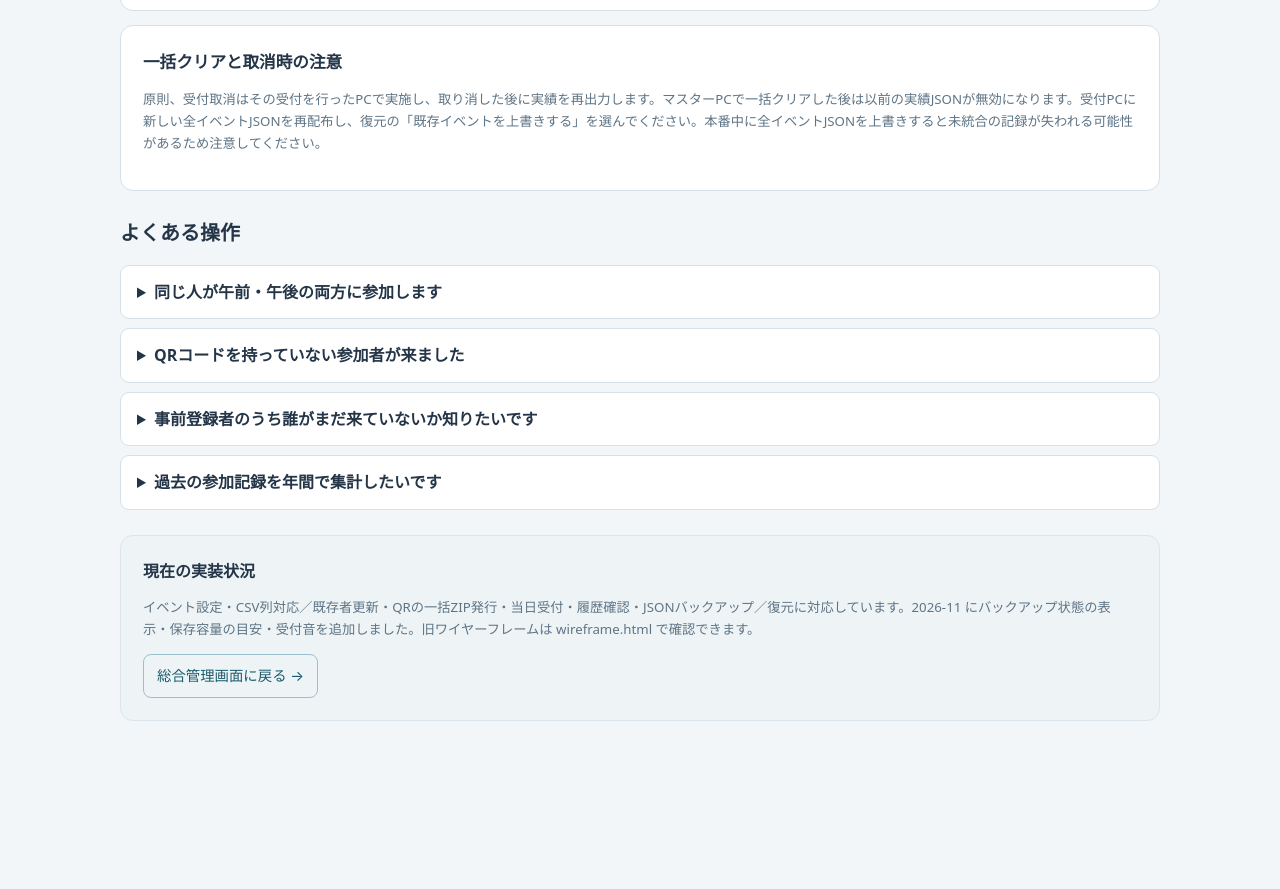
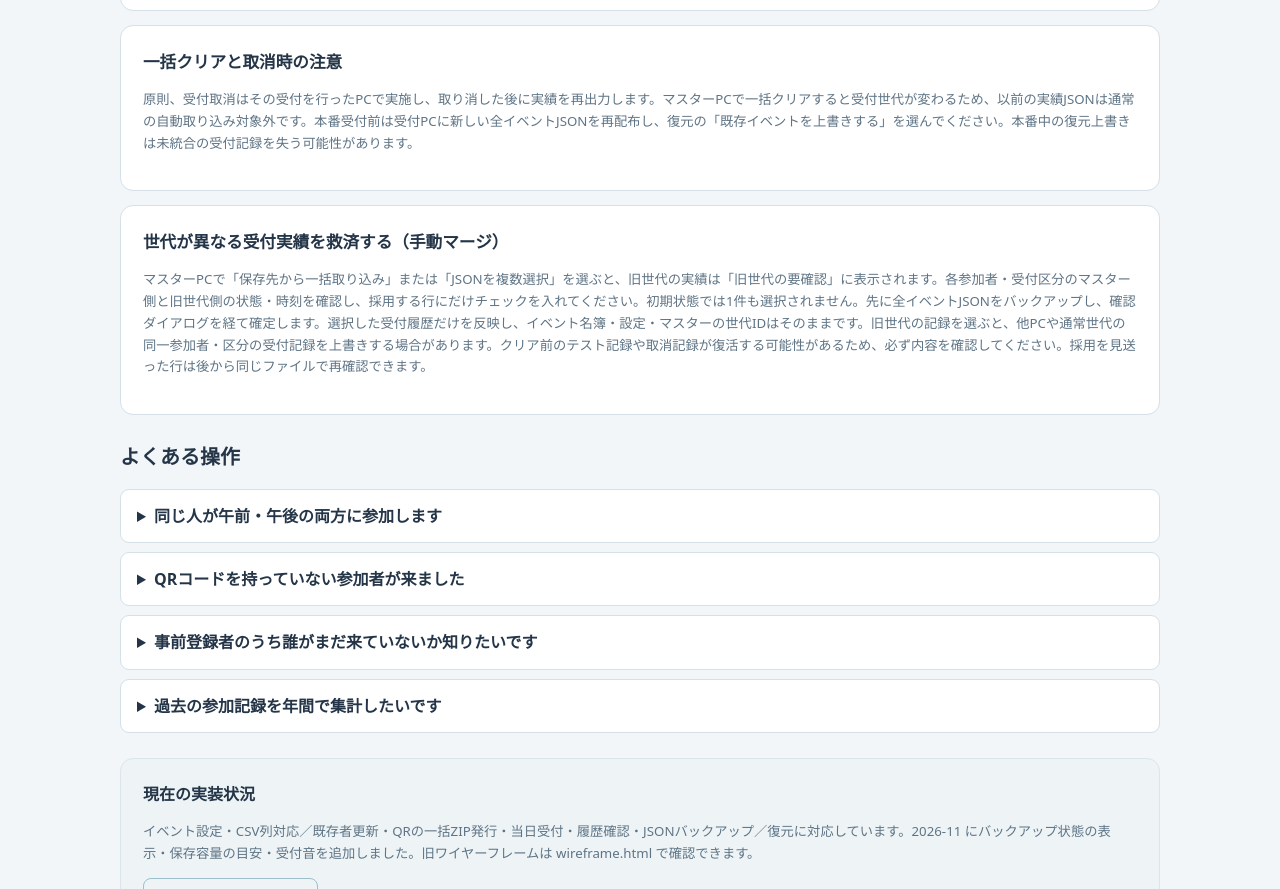
Before and after one commit to rmatsuoka-jpn/QRReceptionSystem, a plain HTML site: page help.html in a window 1280 px wide. Shown: the part 6884-7773 px from the top of the page. Before the commit the page ends 7689 px from the top, so only its background shows below. Drawn offline with Linux system fonts and the light colour scheme.

Commit message:
docs: add cross-generation attendance recovery guidance to built-in help

```diff
--- a/help.html
+++ b/help.html
@@ -130,7 +130,7 @@ dt{font-weight:700;margin-top:12px}dd{margin:2px 0 8px;color:#587184;font-size:.
 <h2>複数PCで受付実績を集約する</h2>
 <div class="panel"><h3>PCの役割を選ぶ</h3><p class="mini">総合管理の「このPCの役割」からマスターPC／受付PCを選びます。マスターPCがイベントと名簿を準備し、全イベントJSONを受付PCに配布します。受付PCはQR受付・名前から受付・そのPCで把握している受付記録の取消・イベント単位の実績書き出しを担当し、設定編集・飛び入り登録・一括クリア・他PC実績の取り込みは行いません。運用モードは誤操作防止で、認証機能ではありません。</p></div>
 <div class="panel"><h3>手動で最新の受付実績をまとめて統合する</h3><p class="mini">全PCでデータ管理の保存先に同じ共有フォルダを選択します。受付PCで当日受付画面の「このPCの受付実績を書き出す」を押すと、「受付実績」サブフォルダへJSONを直接保存します。マスターPCでは対象イベントを開き「保存先から一括取り込み」を押すと、フォルダ内の各PCの最新ファイルだけを取り込み候補として表示します。</p><p class="mini">保存先を指定できない場合は「JSONを複数選択」からファイルを複数まとめて選べます。いずれの場合も、取り込み前に新規・更新・競合件数を確認し、必要に応じて既存の記録を維持するか取り込み元を採用してください。マスターPCの記録を勝手に上書きせず、確定後にまとめて反映します。リアルタイム同期やフォルダ自動監視は行いません。</p></div>
-<div class="panel"><h3>一括クリアと取消時の注意</h3><p class="mini">原則、受付取消はその受付を行ったPCで実施し、取り消した後に実績を再出力します。マスターPCで一括クリアした後は以前の実績JSONが無効になります。受付PCに新しい全イベントJSONを再配布し、復元の「既存イベントを上書きする」を選んでください。本番中に全イベントJSONを上書きすると未統合の記録が失われる可能性があるため注意してください。</p></div>
+<div class="panel"><h3>一括クリアと取消時の注意</h3><p class="mini">原則、受付取消はその受付を行ったPCで実施し、取り消した後に実績を再出力します。マスターPCで一括クリアすると受付世代が変わるため、以前の実績JSONは通常の自動取り込み対象外です。本番受付前は受付PCに新しい全イベントJSONを再配布し、復元の「既存イベントを上書きする」を選んでください。本番中の復元上書きは未統合の受付記録を失う可能性があります。</p></div><div class="panel"><h3>世代が異なる受付実績を救済する（手動マージ）</h3><p class="mini">マスターPCで「保存先から一括取り込み」または「JSONを複数選択」を選ぶと、旧世代の実績は「旧世代の要確認」に表示されます。各参加者・受付区分のマスター側と旧世代側の状態・時刻を確認し、採用する行にだけチェックを入れてください。初期状態では1件も選択されません。先に全イベントJSONをバックアップし、確認ダイアログを経て確定します。選択した受付履歴だけを反映し、イベント名簿・設定・マスターの世代IDはそのままです。旧世代の記録を選ぶと、他PCや通常世代の同一参加者・区分の受付記録を上書きする場合があります。クリア前のテスト記録や取消記録が復活する可能性があるため、必ず内容を確認してください。採用を見送った行は後から同じファイルで再確認できます。</p></div>
 </section>
 <section id="faq">
 <h2>よくある操作</h2>
```
